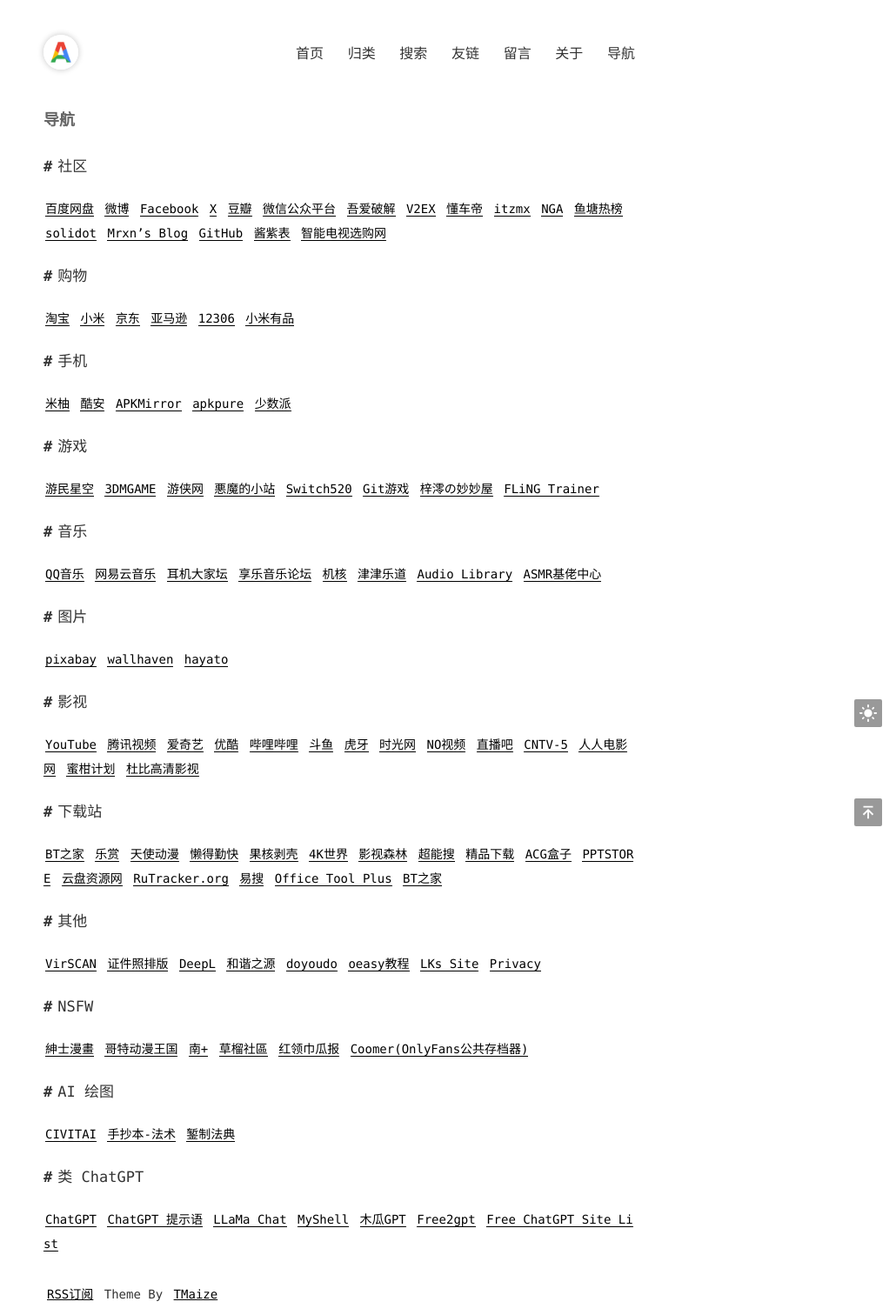
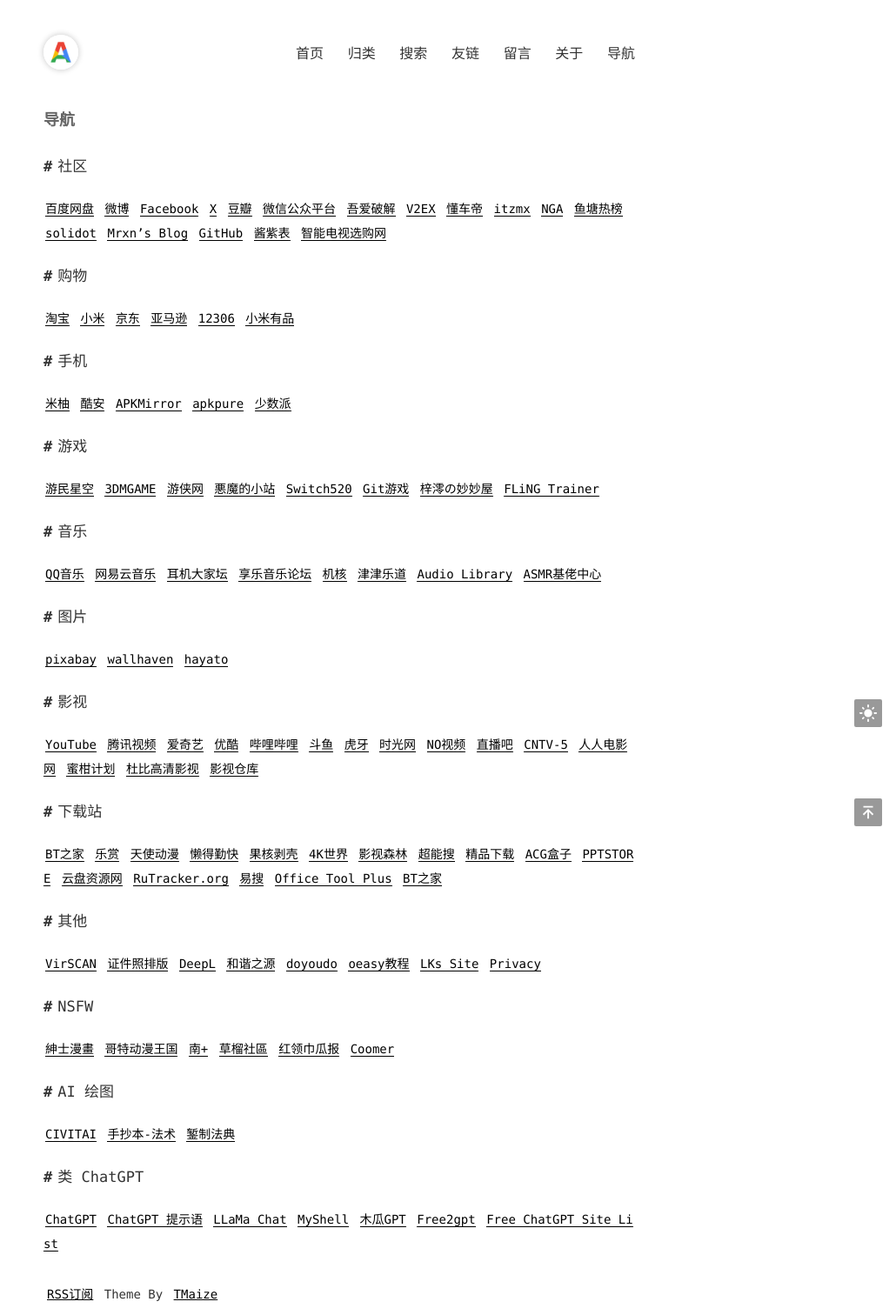
Before and after one commit to admans/admans.github.io, a Jekyll site: the page built from pages/navi.md, in a window 1280 px wide. Shown: the whole page at 87% size, without its empty margins (250-1280 px from the left). Built offline with Jekyll 4.4.1, drawn with Linux system fonts in a browser that asks for light colours.

Commit message:
Update navi.md

```diff
--- a/pages/navi.md
+++ b/pages/navi.md
@@ -29,7 +29,7 @@ title: 导航
 
 ## 影视
 
-[YouTube](https://www.youtube.com/ "YouTube") [腾讯视频](https://v.qq.com/ "腾讯视频") [爱奇艺](https://www.iqiyi.com/ "爱奇艺") [优酷](https://www.youku.com/ "优酷") [哔哩哔哩](https://www.bilibili.com/ "哔哩哔哩") [斗鱼](https://www.douyu.com/ "斗鱼") [虎牙](https://www.huya.com/ "虎牙") [时光网](http://www.mtime.com/ "时光网") [NO视频](https://www.novipnoad.com/ "NO视频") [直播吧](http://www.zhibo8.cc/ "直播吧") [CNTV-5](http://tv.cntv.cn/live/cctv5/?pt=HD "CNTV-5") [人人电影网](https://www.rrdynb.com/index.html "人人电影网") [蜜柑计划](https://mikanani.me/ "蜜柑计划") [杜比高清影视](https://dubi.tk/ "杜比高清影视")
+[YouTube](https://www.youtube.com/ "YouTube") [腾讯视频](https://v.qq.com/ "腾讯视频") [爱奇艺](https://www.iqiyi.com/ "爱奇艺") [优酷](https://www.youku.com/ "优酷") [哔哩哔哩](https://www.bilibili.com/ "哔哩哔哩") [斗鱼](https://www.douyu.com/ "斗鱼") [虎牙](https://www.huya.com/ "虎牙") [时光网](http://www.mtime.com/ "时光网") [NO视频](https://www.novipnoad.com/ "NO视频") [直播吧](http://www.zhibo8.cc/ "直播吧") [CNTV-5](http://tv.cntv.cn/live/cctv5/?pt=HD "CNTV-5") [人人电影网](https://www.rrdynb.com/index.html "人人电影网") [蜜柑计划](https://mikanani.me/ "蜜柑计划") [杜比高清影视](https://dubi.tk/ "杜比高清影视") [影视仓库](http://www.wmdz.com/index.html "影视仓库")
 
 ## 下载站
 
@@ -41,7 +41,7 @@ title: 导航
 
 ## NSFW
 
-[紳士漫畫](https://www.wnacg.com/ "紳士漫畫") [哥特动漫王国](https://www.gtloli.gay/ "哥特动漫王国") [南+](https://south-plus.net/ "南+") [草榴社區](https://t66y.com/ "草榴社區") [红领巾瓜报](https://hlj.fun/ "红领巾瓜报") [Coomer(OnlyFans公共存档器)](https://coomer.su/ "Coomer(OnlyFans公共存档器)")
+[紳士漫畫](https://www.wnacg.com/ "紳士漫畫") [哥特动漫王国](https://www.gtloli.gay/ "哥特动漫王国") [南+](https://south-plus.net/ "南+") [草榴社區](https://t66y.com/ "草榴社區") [红领巾瓜报](https://hlj.fun/ "红领巾瓜报") [Coomer](https://coomer.su/ "Coomer")
 
 ## AI 绘图
 
```
